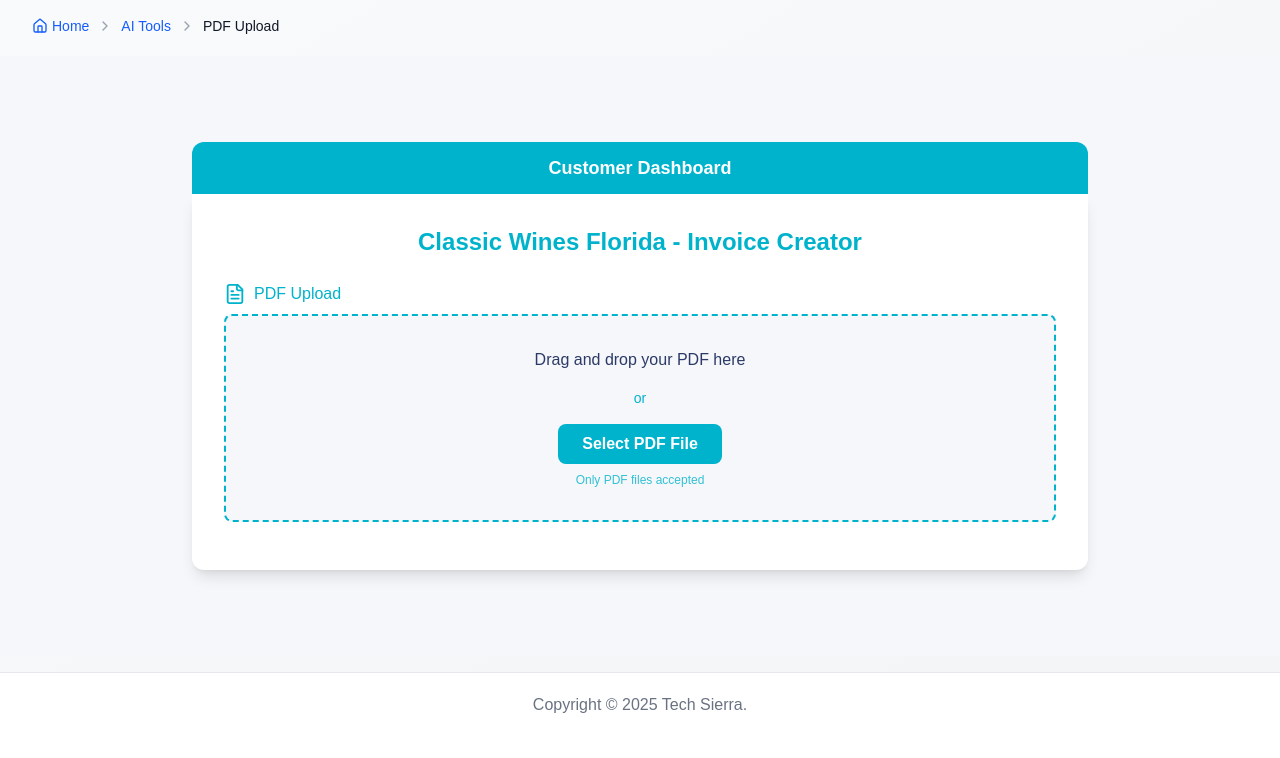
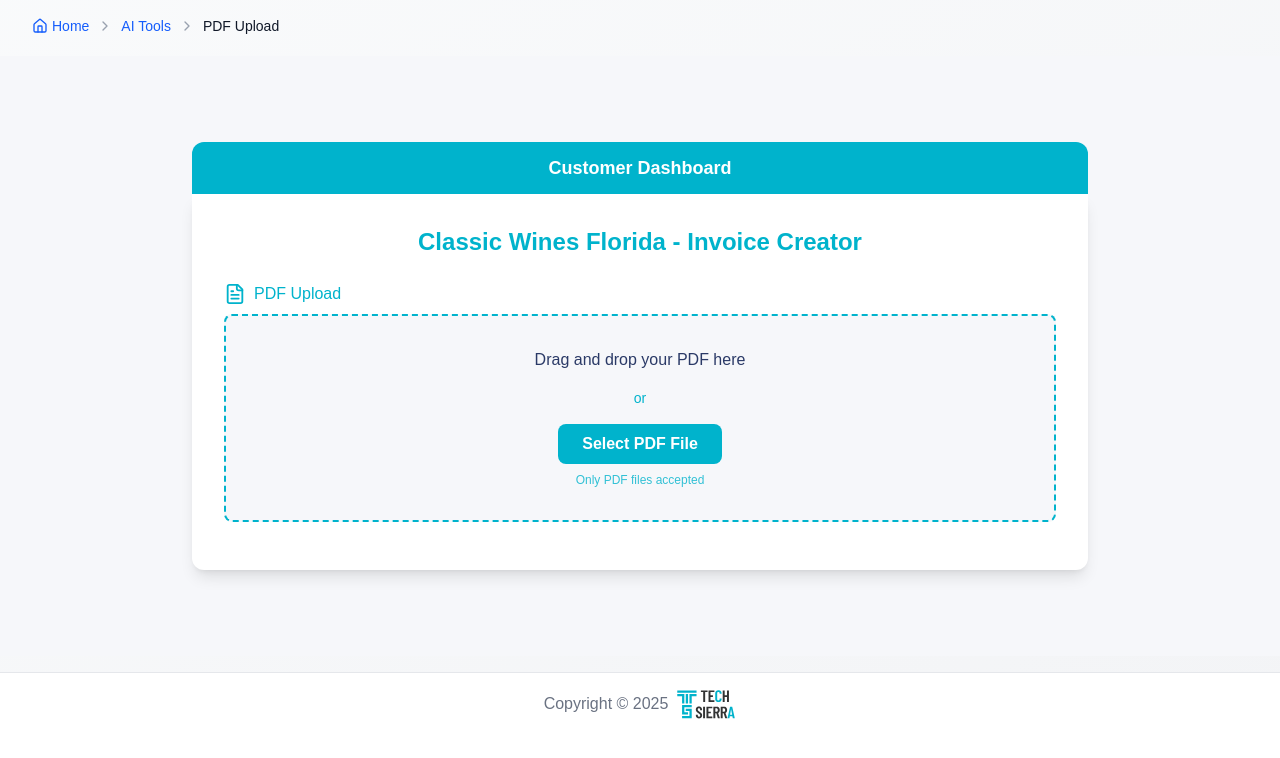
Before and after one commit to classicwinesflorida/cwl-florida-frontend, a Next.js app: page /pages/upload-pdf in a window 1280 px wide. Shown: the top 758 px of the page. Built offline with nearby package versions, Linux system fonts and the light colour scheme; no server answers.

Commit message:
Added footer logo

```diff
--- a/app/pages/ai-page/aiPage.tsx
+++ b/app/pages/ai-page/aiPage.tsx
@@ -96,7 +96,7 @@
       </div>
 
       {/* Main Content */}
-      <main className="max-w-7xl h-[79vh] mx-auto px-4 sm:px-6 lg:px-8 py-12 overflow-y-scroll scrollbar-hide [&::-webkit-scrollbar]:hidden flex justify-center items-center">
+      <main className="max-w-7xl h-[79vh] max-sm:h-[180vh] max-md:h-[180vh] mx-auto px-4 sm:px-6 lg:px-8 py-12 overflow-y-scroll scrollbar-hide [&::-webkit-scrollbar]:hidden flex justify-center items-center">
         <div>
           <div className="text-center mb-12">
             <h2 className="text-4xl font-bold text-gray-900 mb-4">
--- a/components/footer.tsx
+++ b/components/footer.tsx
@@ -1,3 +1,4 @@
+import Image from "next/image";
 import React from "react";
 
 export default function Footer() {
@@ -5,11 +6,20 @@
 
   return (
     <footer className="bg-white border-t border-gray-200 h-[8vh] flex justify-center items-center">
-        <div className="max-w-7xl mx-auto">
-          <div className="text-center text-gray-500">
-            <p>Copyright &copy; {currentYear} Tech Sierra.</p>
-          </div>
+      <div className="max-w-7xl mx-auto">
+        <div className="text-center text-gray-500">
+          <span className="flex items-center justify-center gap-2">
+            Copyright &copy; {currentYear}{" "}
+            <Image
+              src="/logo.svg"
+              alt="Tech Sierra Logo"
+              width={60}
+              height={50}
+              priority
+            />
+          </span>
         </div>
+      </div>
     </footer>
   );
 }
```
